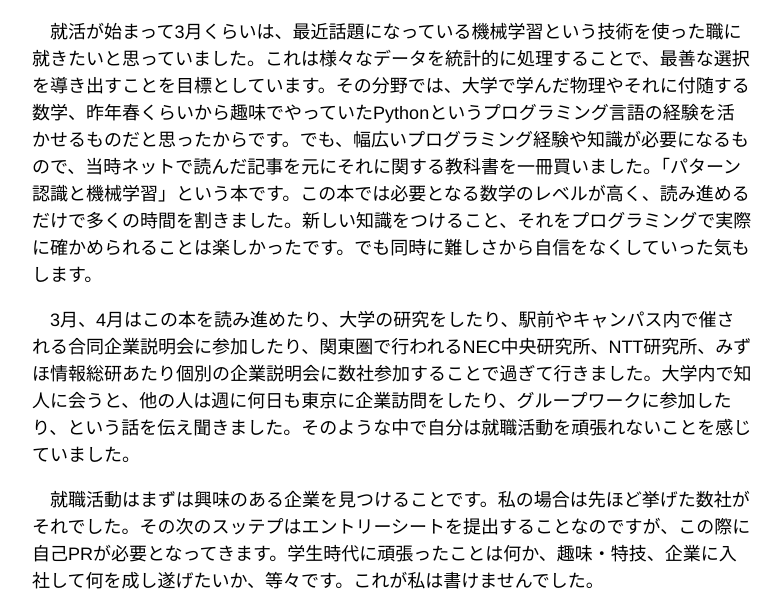
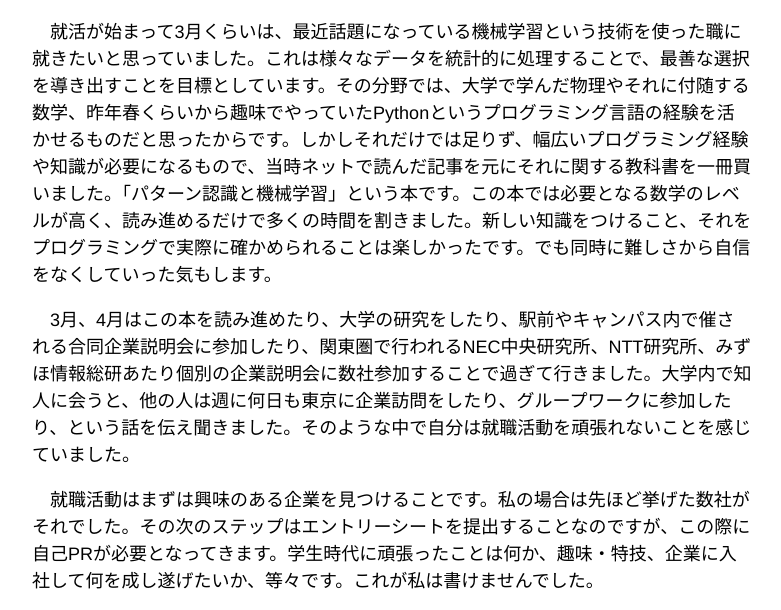
Before and after one commit to Ushiki/Ushiki.github.io, a plain HTML site: page myself.html in a window 1280 px wide. Shown: the part 118-728 px from the top of the page, without its empty margins (248-1029 px from the left). Drawn offline with Linux system fonts and the light colour scheme.

Commit message:
Update myself.html
Changed "スッテプ" to "ステップ".

```diff
--- a/myself.html
+++ b/myself.html
@@ -32,9 +32,9 @@
 <body>
   <div id="content">
   <h1 id="-">なぜこんな事になったのか</h2>
-  <p>　就活が始まって3月くらいは、最近話題になっている機械学習という技術を使った職に就きたいと思っていました。これは様々なデータを統計的に処理することで、最善な選択を導き出すことを目標としています。その分野では、大学で学んだ物理やそれに付随する数学、昨年春くらいから趣味でやっていたPythonというプログラミング言語の経験を活かせるものだと思ったからです。でも、幅広いプログラミング経験や知識が必要になるもので、当時ネットで読んだ記事を元にそれに関する教科書を一冊買いました。「パターン認識と機械学習」という本です。この本では必要となる数学のレベルが高く、読み進めるだけで多くの時間を割きました。新しい知識をつけること、それをプログラミングで実際に確かめられることは楽しかったです。でも同時に難しさから自信をなくしていった気もします。</p>
+  <p>　就活が始まって3月くらいは、最近話題になっている機械学習という技術を使った職に就きたいと思っていました。これは様々なデータを統計的に処理することで、最善な選択を導き出すことを目標としています。その分野では、大学で学んだ物理やそれに付随する数学、昨年春くらいから趣味でやっていたPythonというプログラミング言語の経験を活かせるものだと思ったからです。しかしそれだけでは足りず、幅広いプログラミング経験や知識が必要になるもので、当時ネットで読んだ記事を元にそれに関する教科書を一冊買いました。「パターン認識と機械学習」という本です。この本では必要となる数学のレベルが高く、読み進めるだけで多くの時間を割きました。新しい知識をつけること、それをプログラミングで実際に確かめられることは楽しかったです。でも同時に難しさから自信をなくしていった気もします。</p>
   <p>　3月、4月はこの本を読み進めたり、大学の研究をしたり、駅前やキャンパス内で催される合同企業説明会に参加したり、関東圏で行われるNEC中央研究所、NTT研究所、みずほ情報総研あたり個別の企業説明会に数社参加することで過ぎて行きました。大学内で知人に会うと、他の人は週に何日も東京に企業訪問をしたり、グループワークに参加したり、という話を伝え聞きました。そのような中で自分は就職活動を頑張れないことを感じていました。</p>
-  <p>　就職活動はまずは興味のある企業を見つけることです。私の場合は先ほど挙げた数社がそれでした。その次のスッテプはエントリーシートを提出することなのですが、この際に自己PRが必要となってきます。学生時代に頑張ったことは何か、趣味・特技、企業に入社して何を成し遂げたいか、等々です。これが私は書けませんでした。</p>
+  <p>　就職活動はまずは興味のある企業を見つけることです。私の場合は先ほど挙げた数社がそれでした。その次のステップはエントリーシートを提出することなのですが、この際に自己PRが必要となってきます。学生時代に頑張ったことは何か、趣味・特技、企業に入社して何を成し遂げたいか、等々です。これが私は書けませんでした。</p>
   <p>　私は今まで勉強一筋でした。振り返ってみると中学生の頃から段々そのようになっていたように思われます。勉強が私のアイデンティティであり逃げ道でした。いやこれを書いている今もそうだと思います。</p>
   <p>　他の人はそこまで勉強に時間を割いていない分、少し頑張れば人よりもできるようになり、優越感や自信を感じられるものでした。勉強を頑張っていれば褒められるし、人付き合いや恋愛、スポーツなど他のことがうまく行かなくても自分を納得させることができました。この傾向は歳を重ねる毎に強くなっていきました。それは進級する毎に、新たな学校に入学する毎に、周りの人も勉強に割く時間を増やしていく分、自分のアイデンティティを守るのに必死だったからだと思います。自分には勉強しかないと思うようになっていました。</p>
   <p>　しかしこれも学部生までしか通用しませんでした。大学院に入ると今度は勉強ではなくて研究をしなければなりません。研究では今までのような連続してきた勉強の積み重ねではありません。必要となる知識・技術は今まで勉強してこなかった他分野のものや、問題点・成果を人と議論して共有し解決していかなければなりません。授業や教科書のような筋道はないので、自分で時間配分を調節し色々な能力を身につけていかなければなりません。これが私にはできませんでした。他人に相談するのが苦手な私は、うまく行かなくても先生に報告できませんでした。また、そのようなストレスを発散させる術も持ち合わせていませんでした。研究でうまくいかない時は、ほかの勉強をすることで、充実感を得て気を紛らわし時間を浪費していました。</p>
```
